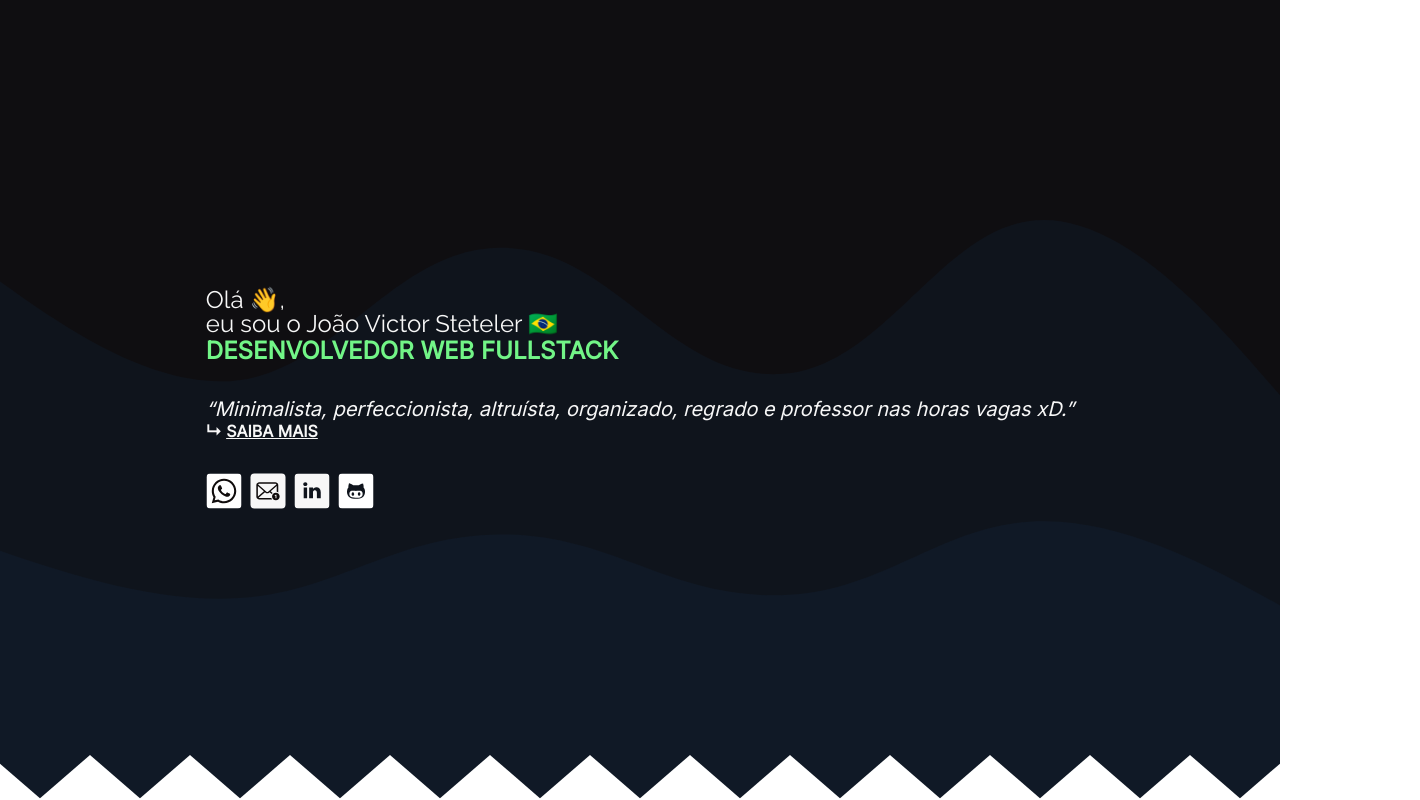
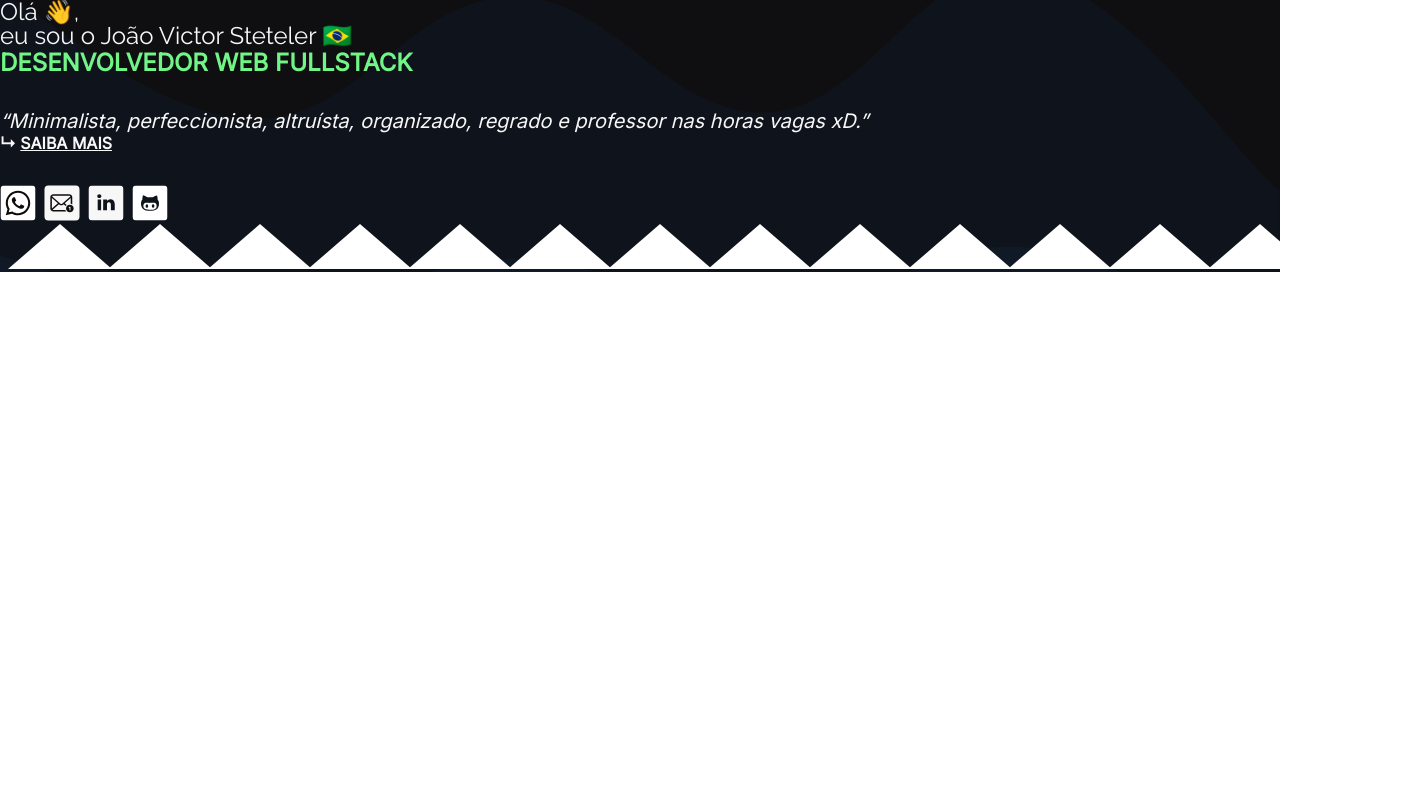
Before and after one commit to steteler/steteler-portfolio, a Next.js app: page / in a window 1280 px wide. Shown: the whole page, 1420 px wide, since content can reach past the window. Built offline with nearby package versions, Linux system fonts and the light colour scheme.

Commit message:
style(styles): melhorado a estilização dos componentes e pages

```diff
--- a/styles/Divider.module.css
+++ b/styles/Divider.module.css
@@ -1,4 +1,3 @@
 .component__divider {
-    position: absolute;
-    bottom: 0;
+    margin: -1px 0;
 }
--- a/styles/Home.module.css
+++ b/styles/Home.module.css
@@ -1,17 +1,20 @@
-.all {
-  overflow: hidden;
+.section-default-config {
+  display: flex;
+  flex-direction: column;
+  align-items: center;
+  min-height: 100vh;
+  padding: 2rem;
 }
 
 .home {
-  display: flex;
-  justify-content: center;
-  align-items: center;
-  height: 100vh;
+  color: #F7F7F7;
   background-image: url("~/public/home-bg.svg");
   background-size: cover;
   background-position: center;
-  padding: 0 2rem;
-  position: relative;
+}
+
+.home__content {
+  justify-content: center;
 }
 
 .home__info {
--- a/styles/globals.css
+++ b/styles/globals.css
@@ -1,22 +1,36 @@
+* {
+  box-sizing: border-box;
+  margin: 0;
+  padding: 0;
+}
+
 html,
 body {
-  padding: 0;
-  margin: 0;
-  box-sizing: border-box;
   font-family: Inter, Arial, Helvetica, sans-serif;
-  color: #F7F7F7;
 }
 
-p {
-  margin: 0;
-  padding: 0;
+main {
+  overflow: hidden;
+}
+
+main > section {
+  display: flex;
+  flex-direction: column;
+  align-items: center;
+}
+
+main > section:nth-child(even) {
+  color: #F7F7F7;
+  background-color: #100C0C;
+}
+
+main > section:nth-child(odd):not(:first-child) {
+  color: #100C0C;
+  background-color: #F7F7F7;
 }
 
 a {
   color: inherit;
   text-decoration: none;
+  cursor: pointer;
 }
-
-* {
-  box-sizing: border-box;
-}
```
